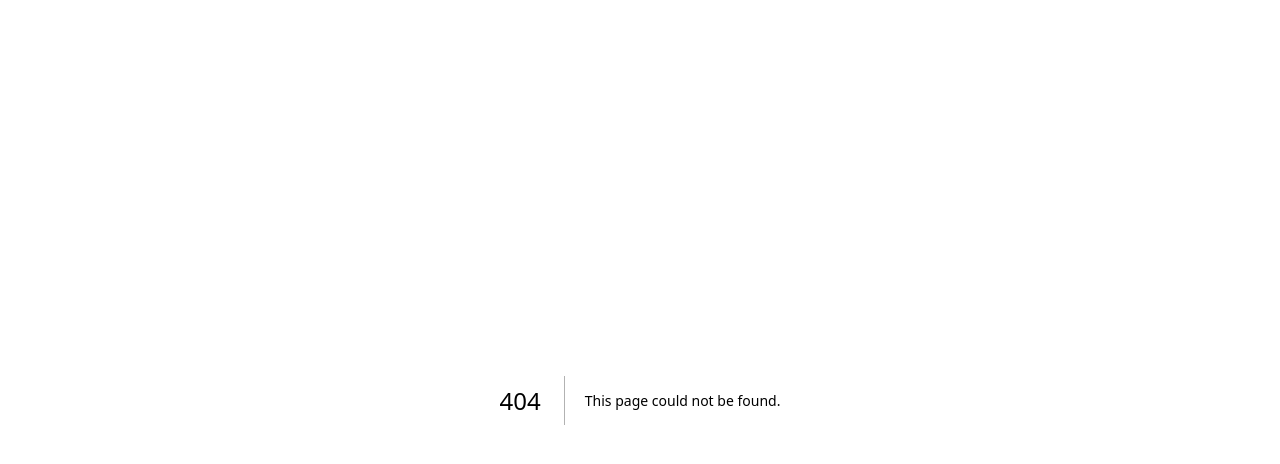
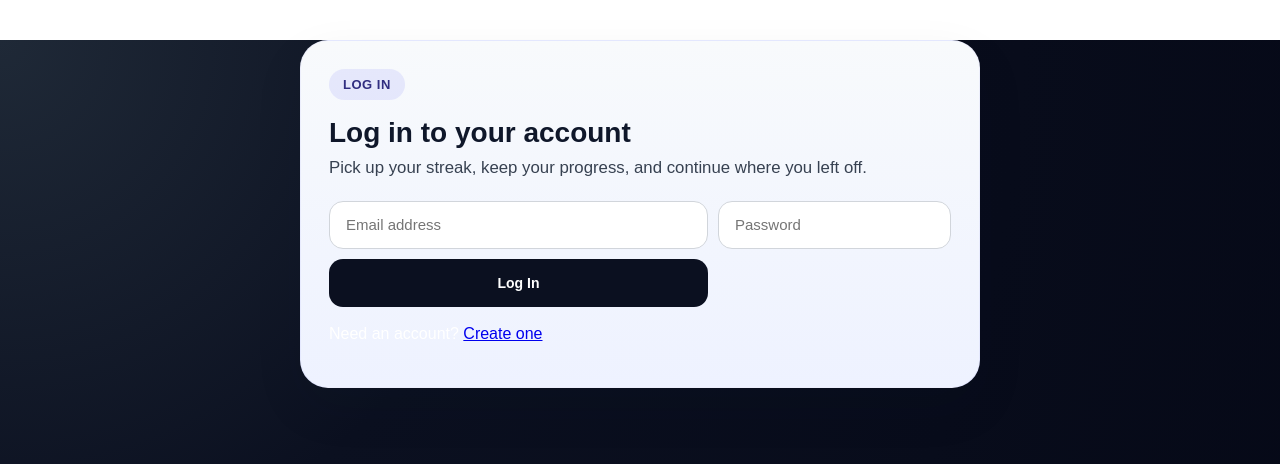
Before and after one commit to ryanc192/secretscanclub.com, a Next.js app: page /login in a window 1280 px wide. Before the commit this address had no page. Shown: the top 464 px of the page. Built offline with nearby package versions, Linux system fonts and the light colour scheme.

Commit message:
Create page.tsx

```diff
--- /dev/null
+++ b/app/login/page.tsx
@@ -0,0 +1,122 @@
+"use client";
+
+import { useState } from "react";
+import { useRouter } from "next/navigation";
+import Link from "next/link";
+import { createBrowserSupabaseClient } from "../../lib/supabase/client";
+
+function getGuestToken(): string {
+  if (typeof window === "undefined") return "";
+
+  const key = "ssc_guest_token";
+  let token = localStorage.getItem(key);
+
+  if (!token) {
+    token = crypto.randomUUID();
+    localStorage.setItem(key, token);
+  }
+
+  return token;
+}
+
+export default function LoginPage() {
+  const router = useRouter();
+  const [email, setEmail] = useState("");
+  const [password, setPassword] = useState("");
+  const [loading, setLoading] = useState(false);
+  const [message, setMessage] = useState("");
+
+  async function handleLogin(e: React.FormEvent<HTMLFormElement>) {
+    e.preventDefault();
+
+    if (!email.trim() || !password.trim()) {
+      setMessage("Please enter your email and password.");
+      return;
+    }
+
+    setLoading(true);
+    setMessage("");
+
+    try {
+      const supabase = createBrowserSupabaseClient();
+
+      const { error } = await supabase.auth.signInWithPassword({
+        email,
+        password,
+      });
+
+      if (error) {
+        setMessage(error.message);
+        return;
+      }
+
+      const sessionResult = await supabase.auth.getSession();
+      const session = sessionResult.data.session;
+      const guestToken = getGuestToken();
+
+      if (session?.access_token) {
+        await fetch("/api/auth/sync-guest", {
+          method: "POST",
+          headers: {
+            "Content-Type": "application/json",
+            Authorization: `Bearer ${session.access_token}`,
+          },
+          body: JSON.stringify({ guestToken }),
+        });
+      }
+
+      router.push("/scan");
+      router.refresh();
+    } catch {
+      setMessage("Something went wrong logging you in.");
+    } finally {
+      setLoading(false);
+    }
+  }
+
+  return (
+    <main className="scan-page">
+      <div className="scan-wrap">
+        <section className="card-light" style={{ maxWidth: 680, margin: "40px auto" }}>
+          <div className="pill-light">Log In</div>
+          <h1 className="section-title">Log in to your account</h1>
+          <p className="section-text-light">
+            Pick up your streak, keep your progress, and continue where you left off.
+          </p>
+
+          <form onSubmit={handleLogin} className="email-form" style={{ marginTop: 20, flexDirection: "column", alignItems: "stretch" }}>
+            <input
+              type="email"
+              className="email-input"
+              placeholder="Email address"
+              value={email}
+              onChange={(e) => setEmail(e.target.value)}
+            />
+
+            <input
+              type="password"
+              className="email-input"
+              placeholder="Password"
+              value={password}
+              onChange={(e) => setPassword(e.target.value)}
+            />
+
+            <button type="submit" className="btn-dark" disabled={loading}>
+              {loading ? "Logging in..." : "Log In"}
+            </button>
+          </form>
+
+          {message ? (
+            <div className="share-box" style={{ marginTop: 20 }}>
+              {message}
+            </div>
+          ) : null}
+
+          <p style={{ marginTop: 18 }}>
+            Need an account? <Link href="/signup">Create one</Link>
+          </p>
+        </section>
+      </div>
+    </main>
+  );
+}
```
